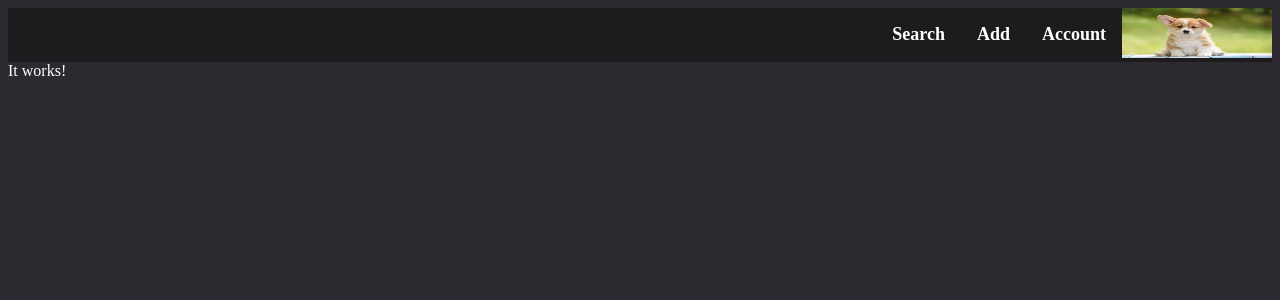
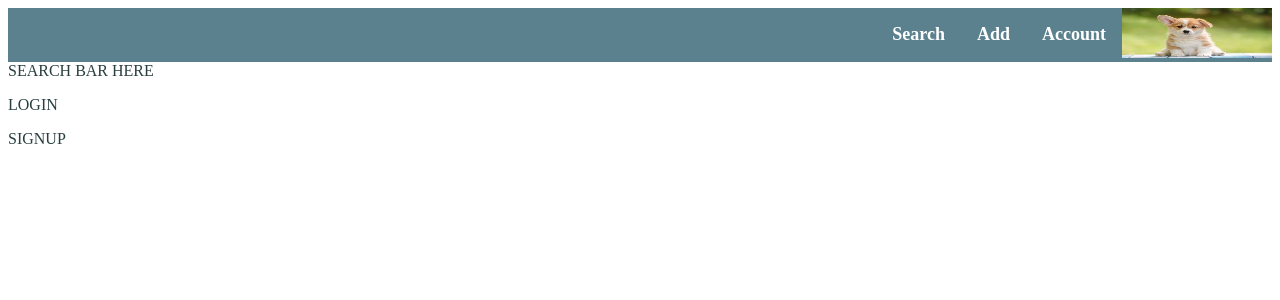
Before and after one commit to MyBeets/BestBook, a Flask app: page / in a window 1280 px wide. Shown: the top 300 px of the page. Run offline with Flask 3, Linux system fonts and the light colour scheme.

Commit message:
layout fix column and colors
fixed the color scheme and changed the layout to be in two columns

```diff
--- a/main.py
+++ b/main.py
@@ -276,14 +276,6 @@ def generate_relevance_table( book, depth = map_depth_cap,  size = map_size_cap,
 
     return relevanceTable
 
-"""
-Testing
-"""
-@app.route('/searchtest/')
-def search_test():
-    return flask.render_template('searchtest.html')
-
-
 
 """
 MAIN
--- a/static/default.css
+++ b/static/default.css
@@ -7,20 +7,21 @@
 }
 
 body {
-  background-color: #2c2a30;
-  color: white;
+  background-color: var(--back);
+  color: var(--dark);
+
 }
 ul {
   list-style-type: none;
   margin: 0;
   padding: 0;
   overflow: hidden;
-  background-color: #1D1B1E;
+  background-color: var(--primary);
 }
 
 li a {
   display: block;
-  color: white;
+  color: var(--back);
   text-align: center;
   padding: 16px;
   text-decoration: none;
@@ -33,5 +34,5 @@ a{
 }
 
 li a:hover {
-  background-color: #111111;
+  background-color: var(--primaryhighlight);
 }
--- a/templates/index.html
+++ b/templates/index.html
@@ -1,7 +1,16 @@
-{% extends "master.html" %}
+{% extends "twocolumn.html" %}
 
 {% block title %}Home{% endblock %}
 
 {% block body %}
-It works!
+SEARCH BAR HERE
+
+{% block form1 %}
+<p>LOGIN</p>
 {% endblock %}
+
+{% block form2 %}
+<p>SIGNUP</p>
+{% endblock %}
+
+{% endblock %}
--- a/templates/master.html
+++ b/templates/master.html
@@ -2,7 +2,7 @@
 <html lang='en'>
 <head>
   <meta charset="utf-8" />
-  <title>Book Recommendation System {% block title %}{% endblock %}</title>
+  <title>BestBook{% block title %}{% endblock %}</title>
   <link type="text/css" rel="stylesheet"
        href="{{ url_for('static', filename='default.css')}}" />
   {% block head %}{% endblock %}
--- /dev/null
+++ b/templates/twocolumn.html
@@ -0,0 +1,21 @@
+{% extends "master.html" %}
+
+{% block head %}
+{{ super() }}
+<link type="text/css" rel="stylesheet"
+href="{{ url_for('static', filename='add.css')}}" />
+{% endblock %}
+
+{% block body %}
+{{ super() }}
+<div class="row">
+  <div class="column">
+   {% block form1 %}{% endblock %}
+  </div>
+
+  <div class="column">
+    {% block form2 %}{% endblock %}
+  </div>
+</div>
+
+{% endblock %}
```
Also changed, not shown: templates/account.html (+5 -2 lines), templates/add.html (+4 -12 lines), templates/search.html (+4 -3 lines), templates/searchtest.html (deleted, +0 -13 lines).
